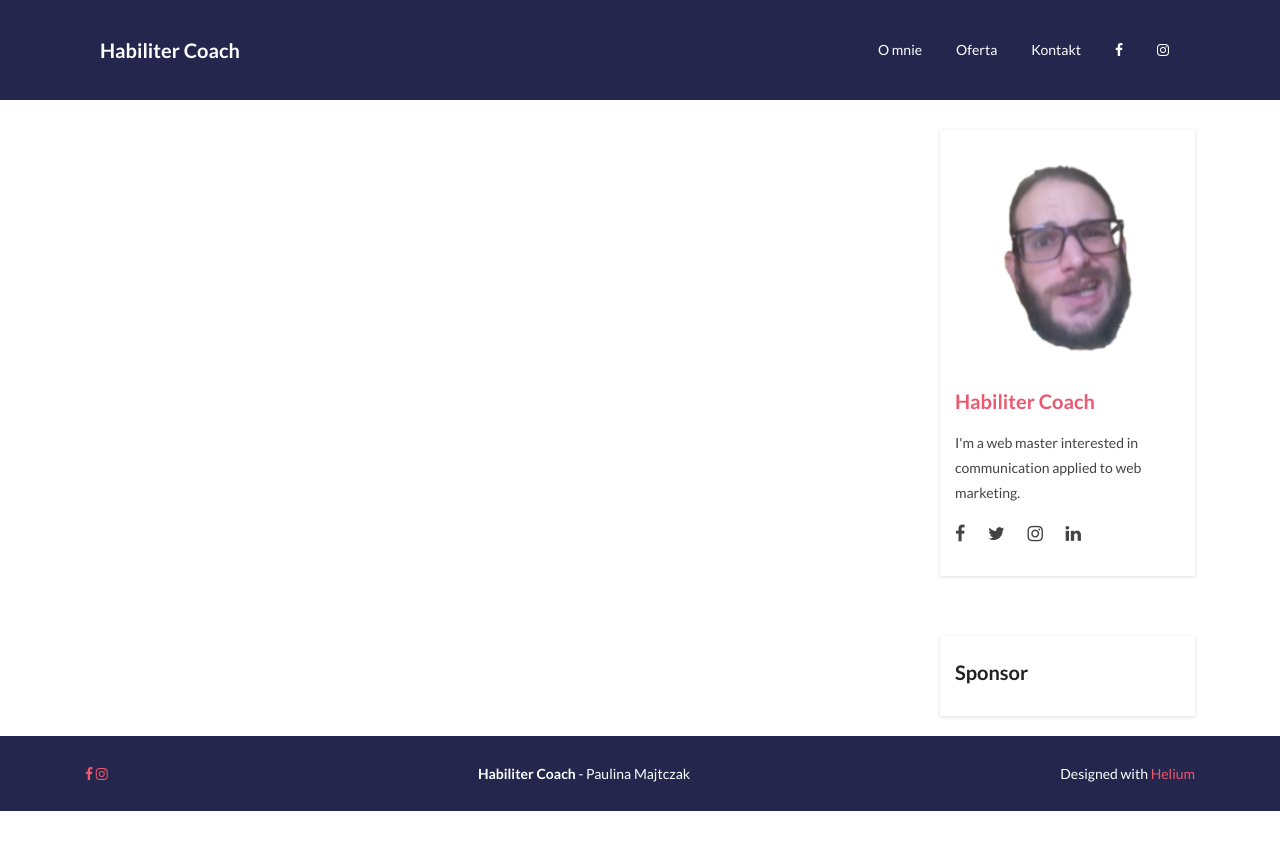
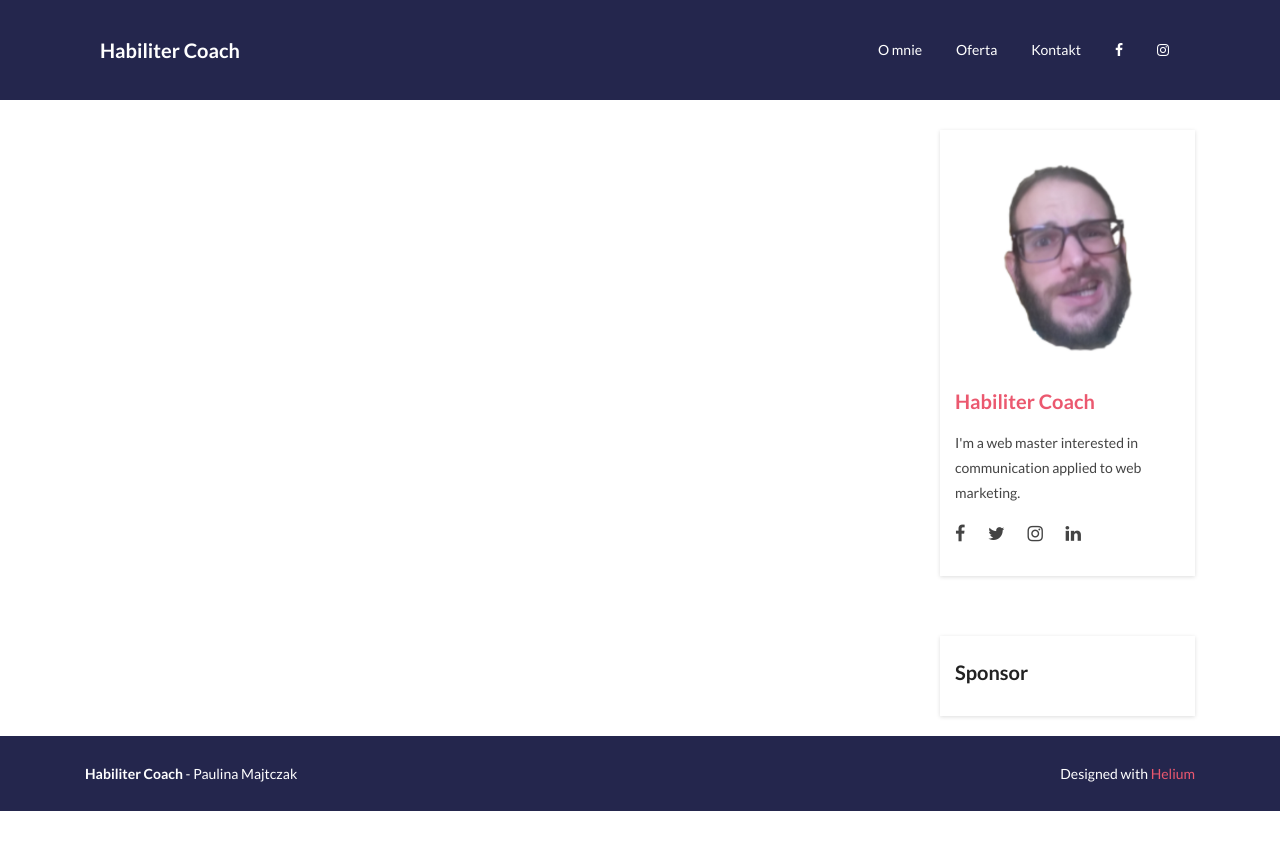
Before and after one commit to pjmajtczak/pjmajtczak.github.io, a Jekyll site: the page built from blog.html, in a window 1280 px wide. Shown: the top 850 px of the page. Built offline with Jekyll 4.4.1, drawn with Linux system fonts in a browser that asks for light colours; comment, search, counter and statistics services are not loaded.

Commit message:
updated contact

```diff
--- a/_includes/themes/bootstrap/footer.html
+++ b/_includes/themes/bootstrap/footer.html
@@ -1,6 +1,6 @@
       <!-- Footer -->
-      <footer class="dark-footer text-center">
+      <footer class="dark-footer">
         <div class="container">
-          <p class="footer-info"><span class="pull-left" style="color:#ffffff"><a href="https://www.facebook.com/profile.php?id=61566823978953"><i class="fa fa-facebook"></i></a> <a href="https://www.instagram.com/habiliter_coach/"><i class="fa fa-instagram"></i></a></span><strong>Habiliter Coach</strong> - Paulina Majtczak<span class="pull-right">Designed with <a href="https://github.com/heliumjk/heliumjk.github.io">Helium</span></p>
+          <p class="footer-info"><strong>Habiliter Coach</strong> - Paulina Majtczak<span class="pull-right">Designed with <a href="https://github.com/heliumjk/heliumjk.github.io">Helium</span></p>
         </div>
       </footer>
--- a/index.html
+++ b/index.html
@@ -263,6 +263,10 @@ canonical: https://habilitercoach.com
               <a href="https://maps.app.goo.gl/uSiQ9ETfc3wfDYUj8"><i class="fa fa-map-marker icons cyan-color contact-info-icon"></i>
               ul. Fasolowa 35, Warszawa</a>
             </div>
+            <div class="social-footer">
+              <a href="https://www.facebook.com/profile.php?id=61566823978953"><i class="fa fa-facebook icon-round"></i></a>
+              <a href="https://www.instagram.com/habiliter_coach/"><i class="fa fa-instagram icon-round"></i></a>
+            </div>
           </div>
         </div>
       </div>
```
Also changed, not shown: 17 other files.
